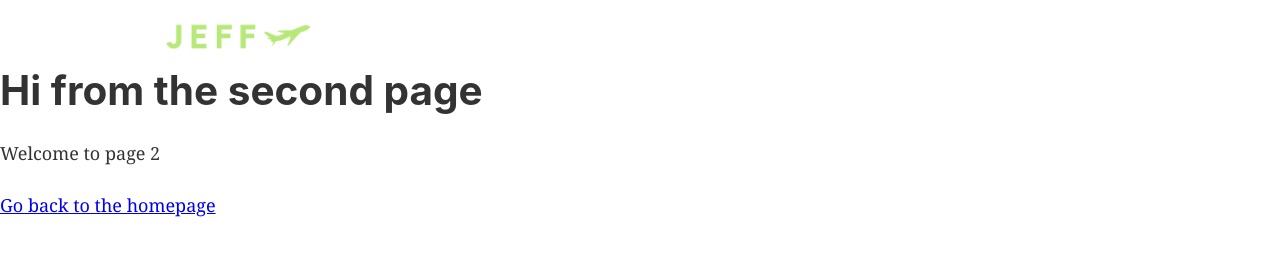
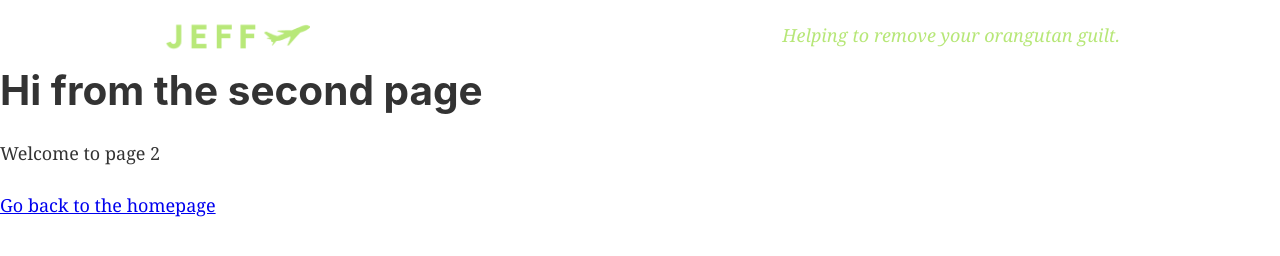
Before and after one commit to element-softworks/lh-travel, a Gatsby site: page /page-2 in a window 1280 px wide. Built offline with nearby package versions, Linux system fonts and the light colour scheme; Gatsby itself is replaced by a stand-in of ours.

Commit message:
Added orangutan love

```diff
--- a/src/components/header.js
+++ b/src/components/header.js
@@ -8,9 +8,12 @@ import "../styles/components/_header.scss";
 const Header = ({ siteTitle }) => (
     <header className="header">
         <div className="header-container">
-            <Link to="/">
+            <Link style={{ minWidth: 150 }} to="/">
                 <Logo className="header-logo" />
             </Link>
+            <span style={{ color: "#b7e778" }}>
+                <i>Helping to remove your orangutan guilt.</i>
+            </span>
         </div>
     </header>
 );
@@ -36,9 +39,7 @@ const Logo = ({ ...props }) => {
         }
     `);
 
-    return (
-        <Img {...props} fluid={data.placeholderImage.childImageSharp.fluid} />
-    );
+    return <Img {...props} fluid={data.placeholderImage.childImageSharp.fluid} />;
 };
 
 export default Header;
--- a/src/styles/components/_header.scss
+++ b/src/styles/components/_header.scss
@@ -4,6 +4,9 @@
     .header-container {
         margin: 0 auto;
         max-width: 960px;
+        display: flex;
+        justify-content: space-between;
+        align-items: center;
     }
 
     .header-logo {
```
